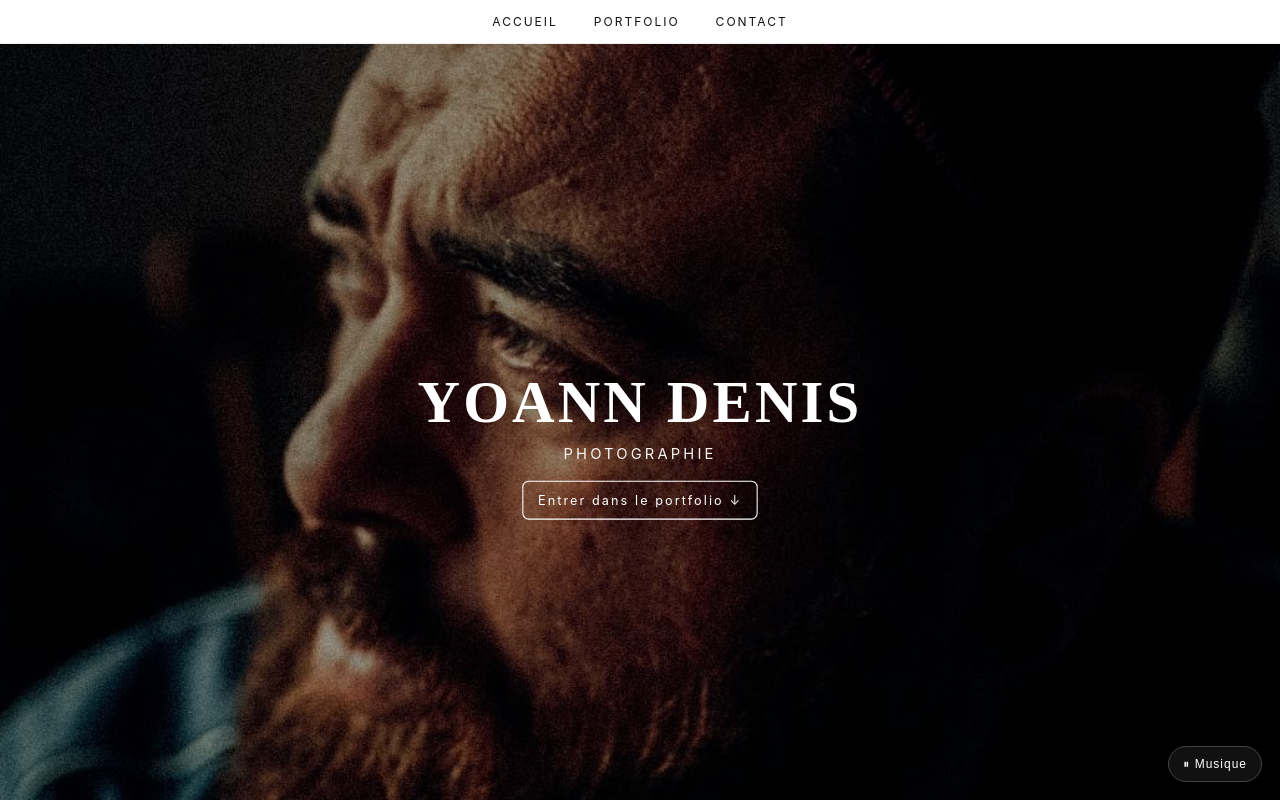
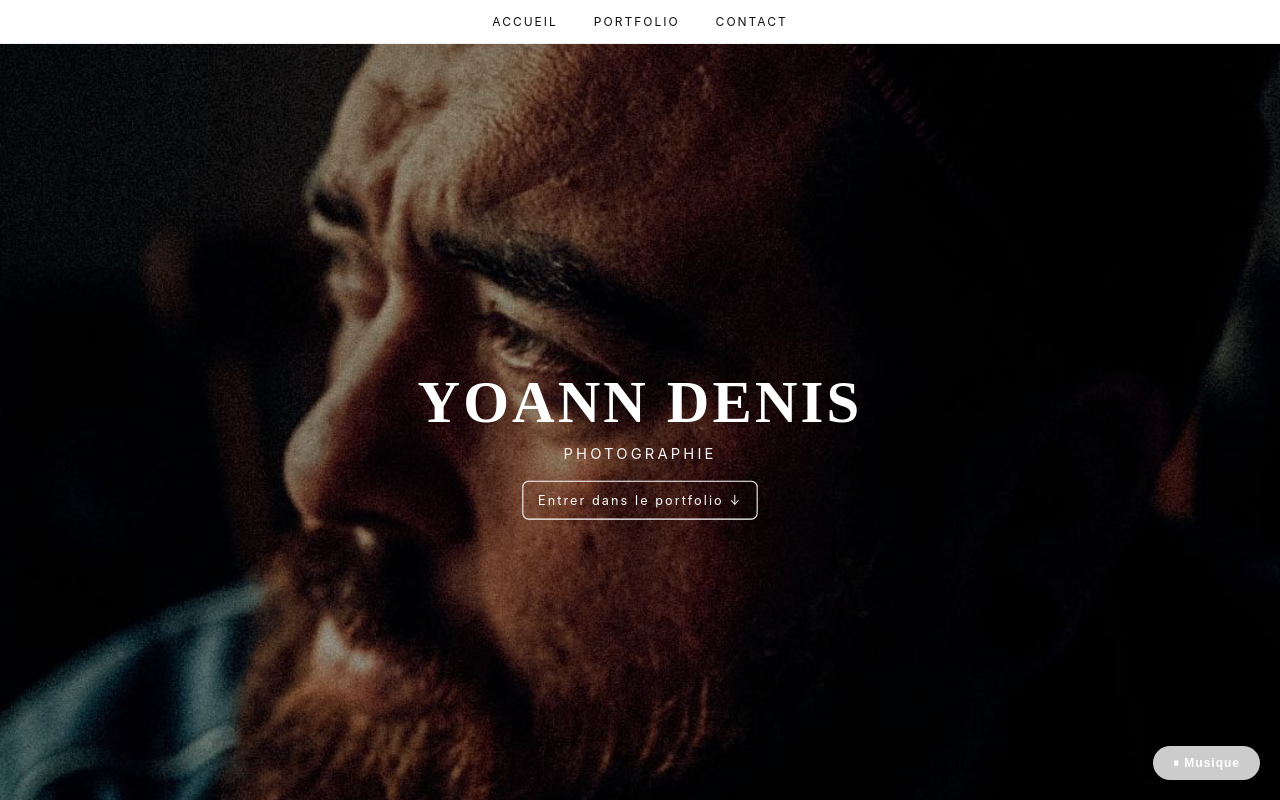
Before and after one commit to yoanndenis0912/portfolio-yoanndenisphotographie, a React (Vite) app: page / in a window 1280 px wide. Built offline with nearby package versions, Linux system fonts and the light colour scheme.

Commit message:
ajout du lecteur audio et piano

```diff
--- a/src/App.css
+++ b/src/App.css
@@ -71,3 +71,21 @@ a:hover { opacity: .75; }
   background:#f5f5f5; color:#777; text-transform:uppercase; letter-spacing:2px; font-size:12px;
 }
 .project-title { margin-top:10px; text-transform:uppercase; letter-spacing:2px; font-size:13px; text-align:center; }
+
+.audio-btn {
+  position: fixed;
+  bottom: 20px;
+  right: 20px;
+  background: rgba(255, 255, 255, 0.8);
+  border: none;
+  border-radius: 50px;
+  padding: 10px 20px;
+  cursor: pointer;
+  font-weight: 600;
+  transition: all 0.3s ease;
+}
+
+.audio-btn:hover {
+  background: rgba(255, 255, 255, 1);
+  transform: scale(1.05);
+}
--- a/src/components/AudioPlayer.jsx
+++ b/src/components/AudioPlayer.jsx
@@ -40,7 +40,7 @@ export default function AudioPlayer() {
   return (
     <>
       {/* URL publique d'un sample libre. Remplace par ton propre fichier si tu veux */}
-      <audio ref={audioRef} src="https://www2.cs.uic.edu/~i101/SoundFiles/StarWars60.wav" loop />
+      <audio ref={audioRef} src="src/assets/audio/inspiring-piano-ambient-125573.mp3" loop />
       <button className="audio-btn" onClick={toggle}>
         {muted || !ready ? "▶ Musique" : "⏸ Musique"}
       </button>
```
Also changed, not shown: 2 other files (tests, documents, lock files or other folders).
